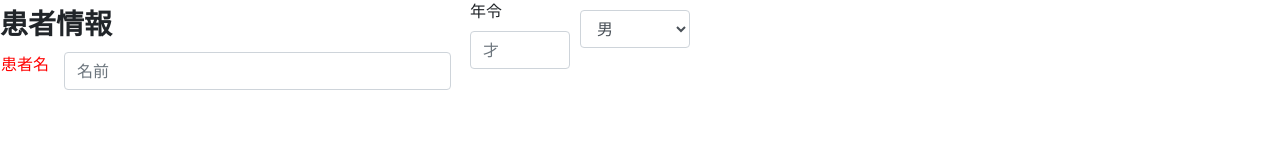
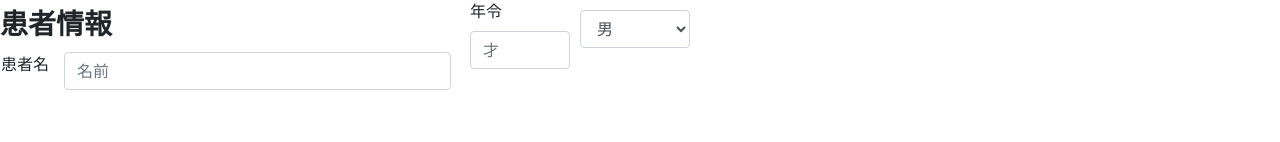
Before and after one commit to JustinTheeDude/dentist-app, a React (Create React App) app: page / in a window 1280 px wide. Shown: the part 245-387 px from the top of the page. Built offline with nearby package versions, Linux system fonts and the light colour scheme.

Commit message:
css updates

```diff
--- a/src/App.css
+++ b/src/App.css
@@ -95,7 +95,7 @@
   left: 16px;
   width: 500px;
   bottom: 100px;
-  color:red;
+
 }
 
 .gender-select-menu {
@@ -112,10 +112,7 @@
     font-weight: bold;
 
 }
-/* #product-spec-menu {
-  position: relative;
-  bottom: 300px;
-} */
+
 .main-complaint-label{
   position: relative;
   left: 15px;
```
